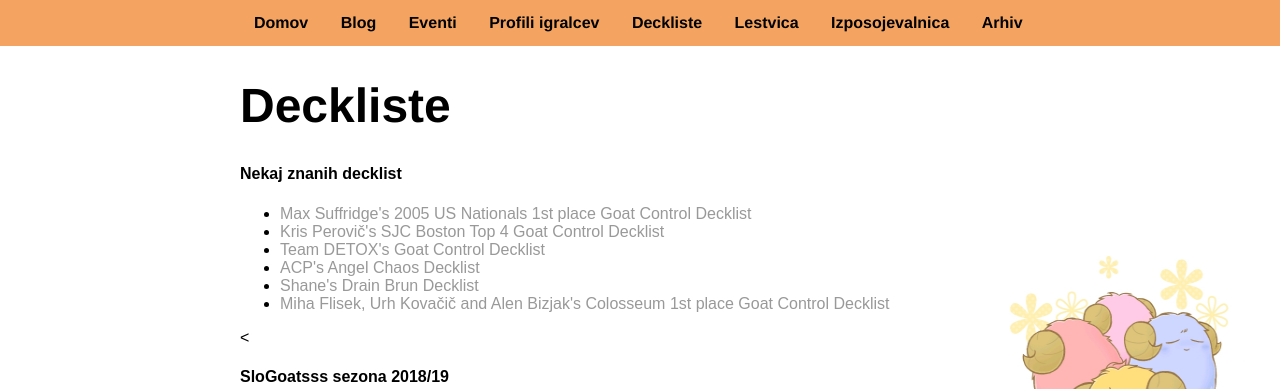
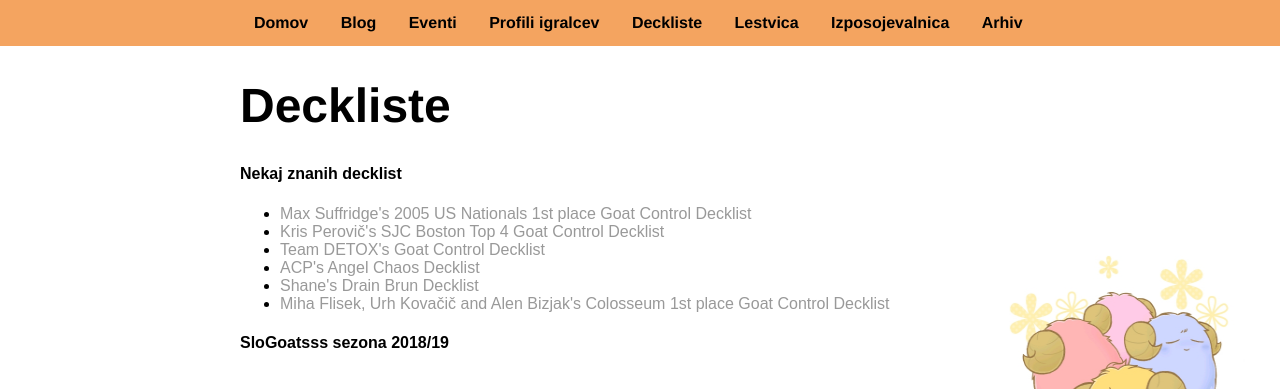
Before and after one commit to slogoatsss/slogoatsss.github.io, a Jekyll site: the page built from deckliste/index.html, in a window 1280 px wide and 900 px high, cut to the strip 0-389 px from the top of the window. Built offline with Jekyll 4.4.1, drawn with Linux system fonts in a browser that asks for light colours; nearby versions of some CDN libraries; library files that are not in the unit come from our copies.

Commit message:
Update index.html

```diff
--- a/deckliste/index.html
+++ b/deckliste/index.html
@@ -14,7 +14,7 @@ title: Deckliste
 			<li><a href="https://imgur.com/FoRRxVV">Miha Flisek, Urh Kovačič and Alen Bizjak's Colosseum 1st place Goat Control Decklist</a></li>
 
 		</ul>
-	</p><
+	</p>
 
 	<p><h4>SloGoatsss sezona 2018/19</h4>
 		<div class= "gallery">
```
